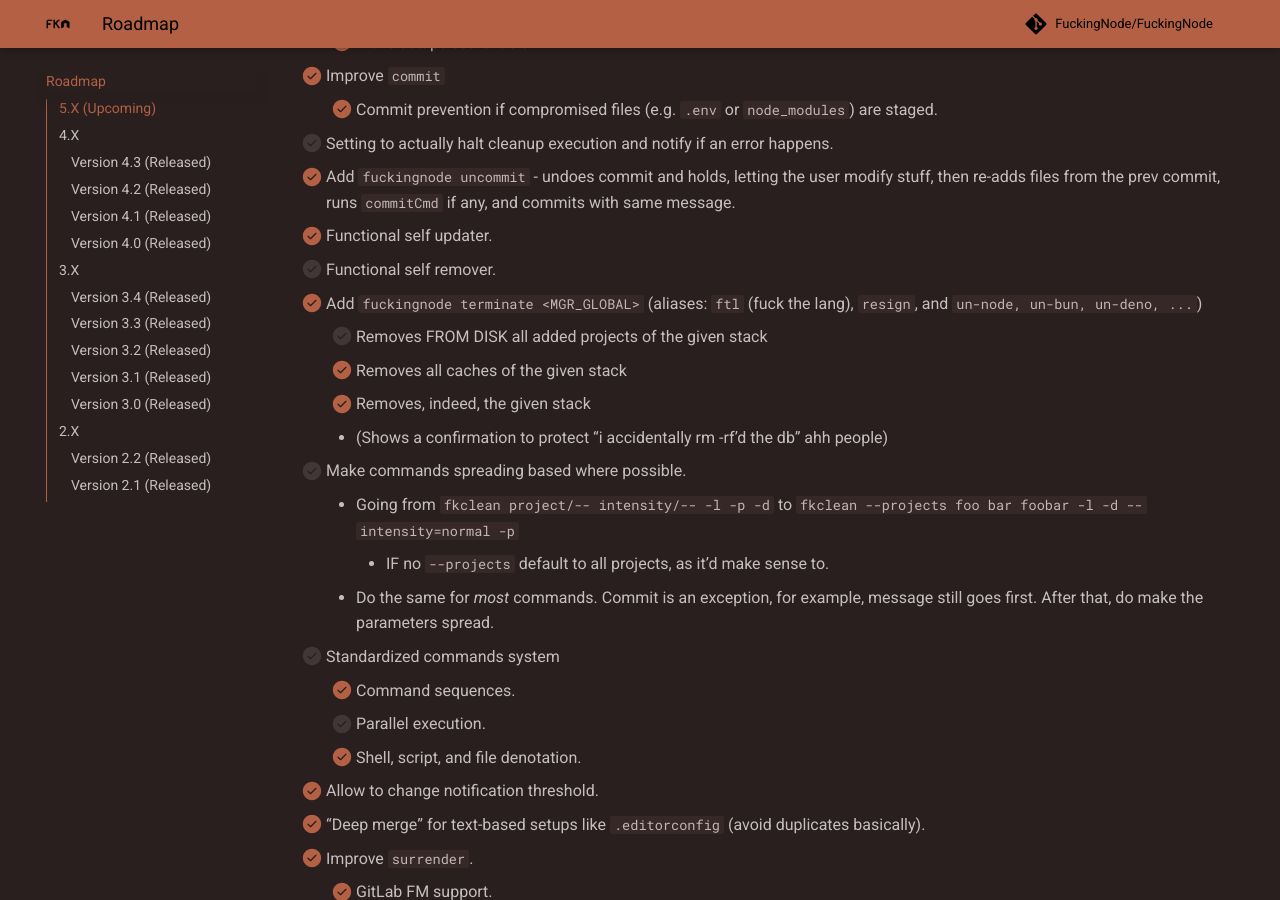
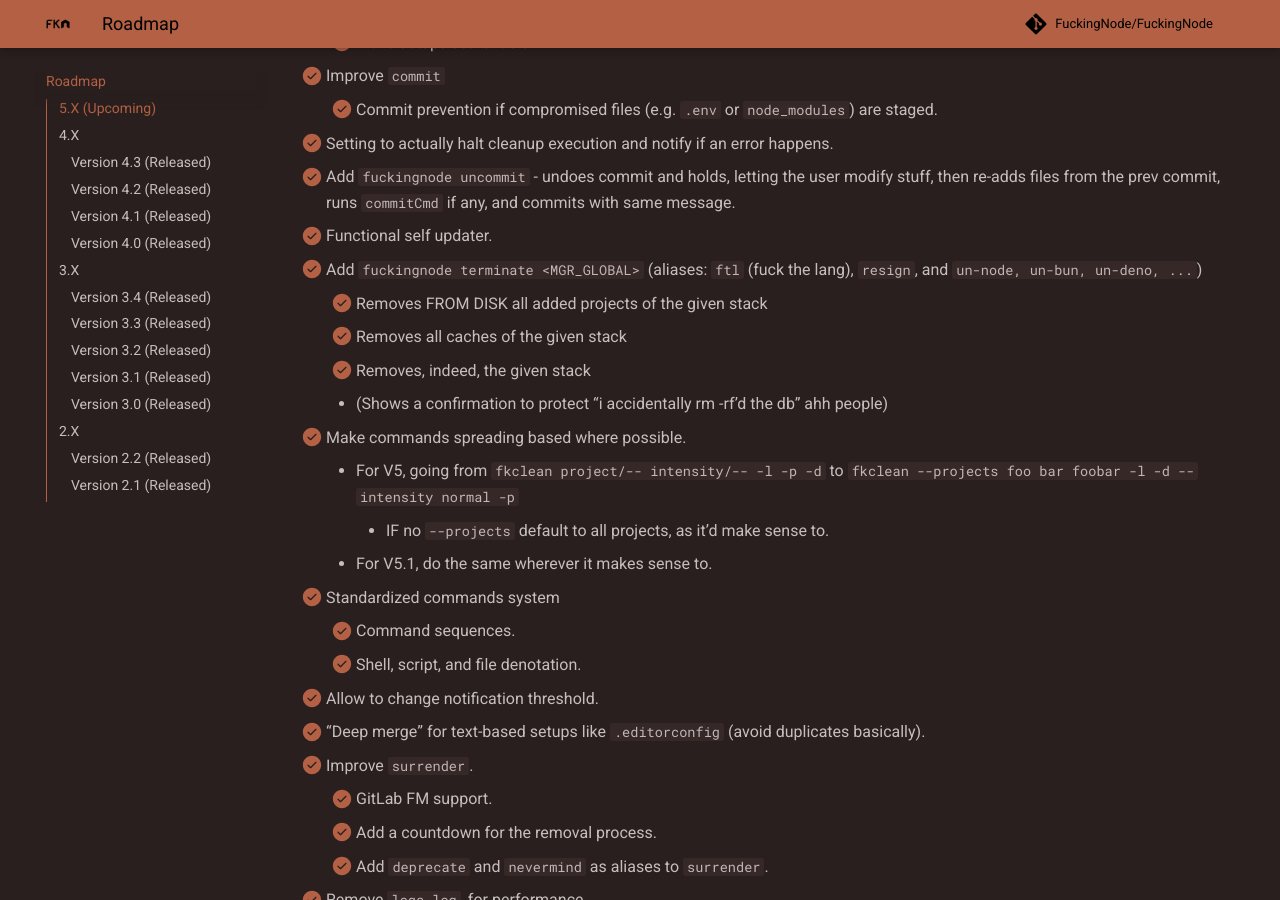
Before and after one commit to FuckingNode/fuckingnode.github.io, an MkDocs documentation site: the page built from docs/about/roadmap.md, in a window 1280 px wide and 900 px high, scrolled down 516 px. Built offline with MkDocs 1.6.1 and Material for MkDocs 9.7.7, drawn with Linux system fonts in a browser that asks for light colours; comment, search, counter and statistics services are not loaded.

Commit message:
Update ROADMAP

```diff
--- a/docs/about/roadmap.md
+++ b/docs/about/roadmap.md
@@ -13,22 +13,21 @@
     - [x] Make setups searchable.
 - [x] Improve `commit`
     - [x] Commit prevention if compromised files (e.g. `.env` or `node_modules`) are staged.
-- [ ] Setting to actually halt cleanup execution and notify if an error happens.
+- [x] Setting to actually halt cleanup execution and notify if an error happens.
 - [x] Add `fuckingnode uncommit` - undoes commit and holds, letting the user modify stuff, then re-adds files from the prev commit, runs `commitCmd` if any, and commits with same message.
 - [x] Functional self updater.
-- [ ] Functional self remover.
 - [x] Add `fuckingnode terminate <MGR_GLOBAL>` (aliases: `ftl` (fuck the lang), `resign`, and `un-node, un-bun, un-deno, ...`)
-    - [ ] Removes FROM DISK all added projects of the given stack
+    - [x] Removes FROM DISK all added projects of the given stack
     - [x] Removes all caches of the given stack
     - [x] Removes, indeed, the given stack
     - (Shows a confirmation to protect “i accidentally rm -rf’d the db” ahh people)
-- [ ] Make commands spreading based where possible.
-    - Going from `fkclean project/-- intensity/-- -l -p -d` to `fkclean --projects foo bar foobar -l -d --intensity=normal -p`
+- [x] Make commands spreading based where possible.
+    - For V5, going from `fkclean project/-- intensity/-- -l -p -d` to `fkclean --projects foo bar foobar -l -d --intensity normal -p`
         - IF no `--projects` default to all projects, as it’d make sense to.
-    - Do the same for *most* commands. Commit is an exception, for example, message still goes first. After that, do make the parameters spread.
-- [ ] Standardized commands system
+    - For V5.1, do the same wherever it makes sense to.
+- [x] Standardized commands system
     - [x] Command sequences.
-    - [ ] Parallel execution.
+    <!-- DELAYED UNTIL 5.1 TOO - [ ] Parallel execution. -->
     - [x] Shell, script, and file denotation.
 - [x] Allow to change notification threshold.
 - [x] “Deep merge” for text-based setups like `.editorconfig` (avoid duplicates basically).
```
